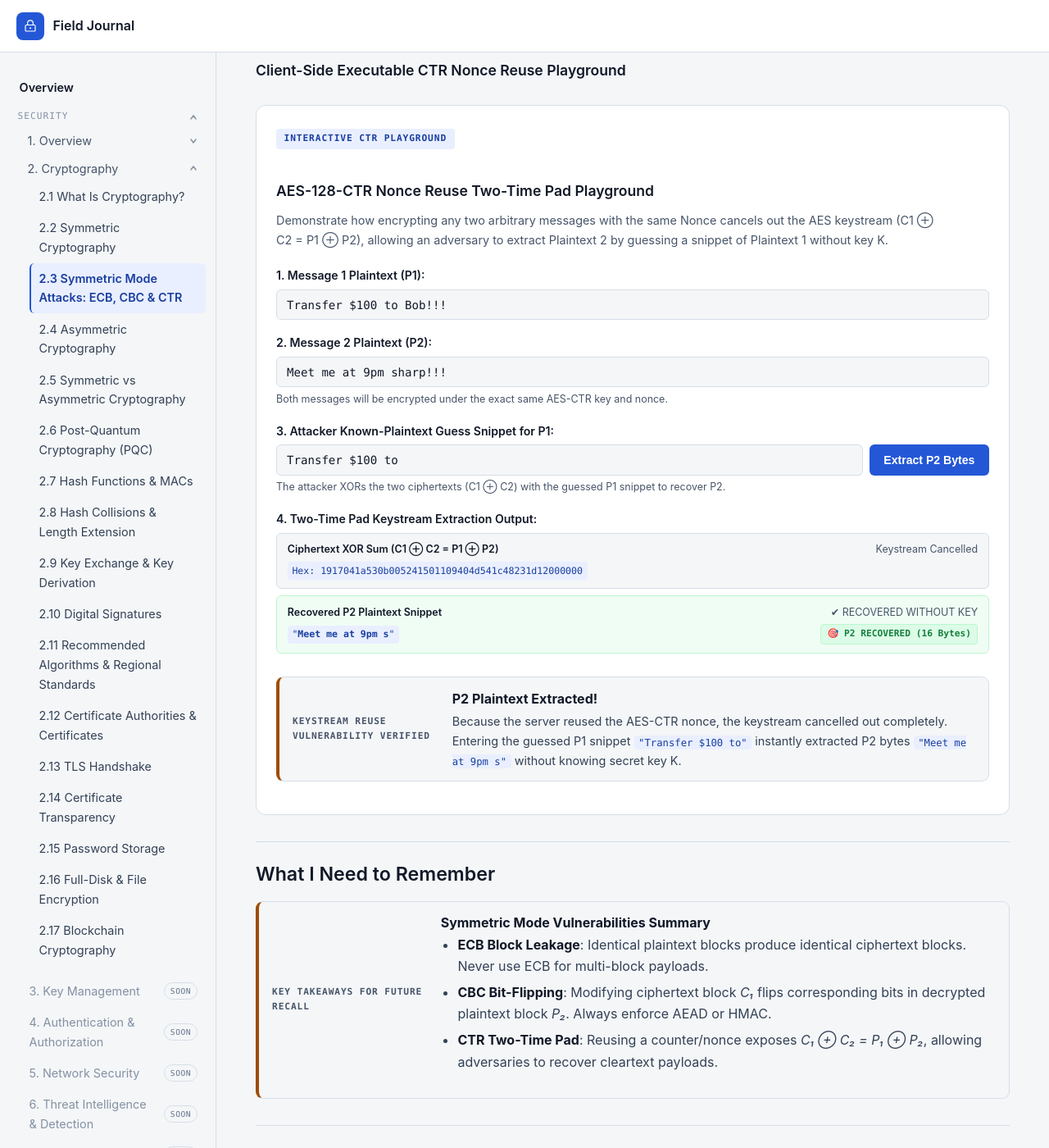
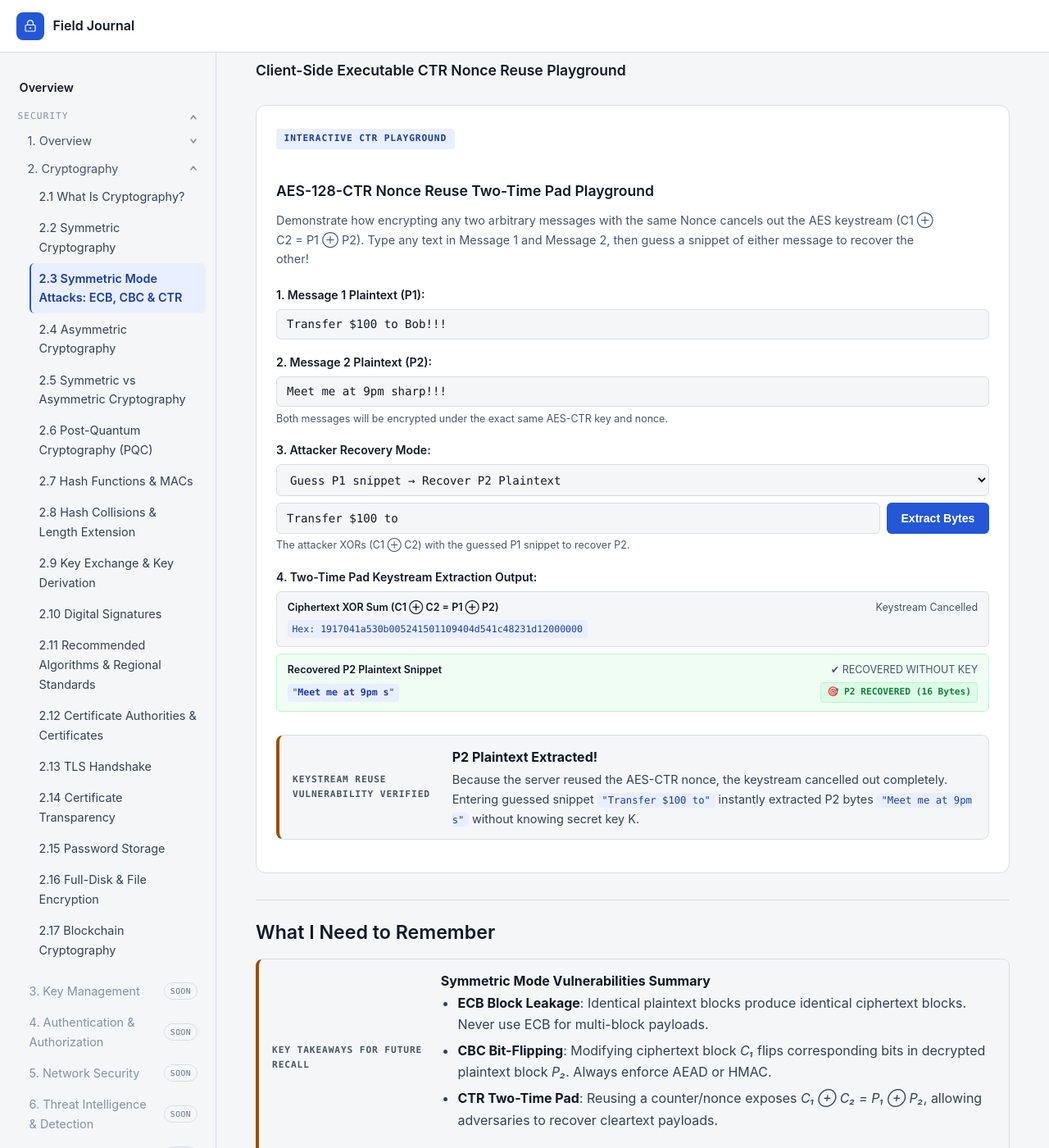
Before and after one commit to llody9977/journal, a Jekyll site: the page built from topics/symmetric-mode-attacks.md, in a window 1280 px wide and 1400 px high, scrolled down 6076 px. Shown: the whole window at 82% size. Built offline with Jekyll 4.4.1, drawn with Linux system fonts in a browser that asks for light colours.

Commit message:
feat(demo): add mode selector to CTR Nonce Reuse playground to allow recovering either P1 or P2

```diff
--- a/topics/symmetric-mode-attacks.md
+++ b/topics/symmetric-mode-attacks.md
@@ -677,7 +677,7 @@ If a nonce is reused under the same key, the exact same keystream **KS** is gene
   <div class="demo-header">
     <span class="demo-badge">Interactive CTR Playground</span>
     <h3>AES-128-CTR Nonce Reuse Two-Time Pad Playground</h3>
-    <p>Demonstrate how encrypting any two arbitrary messages with the same Nonce cancels out the AES keystream (C1 ⊕ C2 = P1 ⊕ P2), allowing an adversary to extract Plaintext 2 by guessing a snippet of Plaintext 1 without key K.</p>
+    <p>Demonstrate how encrypting any two arbitrary messages with the same Nonce cancels out the AES keystream (C1 ⊕ C2 = P1 ⊕ P2). Type any text in Message 1 and Message 2, then guess a snippet of either message to recover the other!</p>
   </div>
 
   <div class="demo-body">
@@ -695,12 +695,16 @@ If a nonce is reused under the same key, the exact same keystream **KS** is gene
 
     <!-- 2. Attacker Guess Input -->
     <div class="demo-form-group">
-      <label for="ctr-guess-input">3. Attacker Known-Plaintext Guess Snippet for P1:</label>
+      <label for="ctr-guess-mode">3. Attacker Recovery Mode:</label>
+      <select id="ctr-guess-mode" class="demo-input" style="margin-bottom: 0.5rem;">
+        <option value="guess_p1" selected>Guess P1 snippet → Recover P2 Plaintext</option>
+        <option value="guess_p2">Guess P2 snippet → Recover P1 Plaintext</option>
+      </select>
       <div style="display: flex; gap: 0.5rem;">
-        <input type="text" id="ctr-guess-input" class="demo-input" value="Transfer $100 to" placeholder="Enter guessed snippet of P1 (e.g. 'Transfer $100 to')...">
-        <button id="btn-recover-ctr" class="btn-primary" type="button" style="white-space: nowrap;">Extract P2 Bytes</button>
+        <input type="text" id="ctr-guess-input" class="demo-input" value="Transfer $100 to" placeholder="Enter guessed snippet...">
+        <button id="btn-recover-ctr" class="btn-primary" type="button" style="white-space: nowrap;">Extract Bytes</button>
       </div>
-      <small class="demo-help">The attacker XORs the two ciphertexts (C1 ⊕ C2) with the guessed P1 snippet to recover P2.</small>
+      <small class="demo-help" id="ctr-mode-help">The attacker XORs (C1 ⊕ C2) with the guessed P1 snippet to recover P2.</small>
     </div>
 
     <!-- 3. Decryption Result -->
@@ -717,14 +721,16 @@ If a nonce is reused under the same key, the exact same keystream **KS** is gene
 (function() {
   const p1Input = document.getElementById('ctr-p1-input');
   const p2Input = document.getElementById('ctr-p2-input');
+  const modeSelect = document.getElementById('ctr-guess-mode');
   const guessInput = document.getElementById('ctr-guess-input');
   const btnRecover = document.getElementById('btn-recover-ctr');
   const outputContainer = document.getElementById('ctr-extraction-output');
+  const modeHelp = document.getElementById('ctr-mode-help');
 
   const keyHex = "000102030405060708090a0b0c0d0e0f";
   const nonceHex = "000000000000000000000001";
 
-  if (!p1Input || !p2Input || !guessInput || !btnRecover || !outputContainer) return;
+  if (!p1Input || !p2Input || !modeSelect || !guessInput || !btnRecover || !outputContainer) return;
 
   function hexToBytes(hex) {
     hex = hex.replace(/\s+/g, '');
@@ -743,6 +749,13 @@ If a nonce is reused under the same key, the exact same keystream **KS** is gene
     try {
       const p1Text = p1Input.value;
       const p2Text = p2Input.value;
+      const mode = modeSelect.value;
+
+      if (mode === 'guess_p1') {
+        modeHelp.textContent = 'The attacker XORs (C1 ⊕ C2) with the guessed P1 snippet to recover P2.';
+      } else {
+        modeHelp.textContent = 'The attacker XORs (C1 ⊕ C2) with the guessed P2 snippet to recover P1.';
+      }
 
       const keyBytes = hexToBytes(keyHex);
       const counterBytes = new Uint8Array(16);
@@ -794,16 +807,17 @@ If a nonce is reused under the same key, the exact same keystream **KS** is gene
         </div>
       </div>`;
 
+      const targetLabel = (mode === 'guess_p1') ? 'P2' : 'P1';
       const isTargetFound = recoveredStr.length > 0;
       html += `
       <div class="ecb-block-item ${isTargetFound ? 'target-block-decrypted' : ''}">
         <div class="block-meta">
-          <span class="block-num">Recovered P2 Plaintext Snippet</span>
-          <span class="block-plain-preview">${isTargetFound ? '✔ RECOVERED WITHOUT KEY' : 'Enter P1 Snippet'}</span>
+          <span class="block-num">Recovered ${targetLabel} Plaintext Snippet</span>
+          <span class="block-plain-preview">${isTargetFound ? '✔ RECOVERED WITHOUT KEY' : 'Enter Snippet'}</span>
         </div>
         <div class="block-hex-val">
           <code>"<strong>${recoveredStr}</strong>"</code>
-          ${isTargetFound ? `<span class="matched-tag">🎯 P2 RECOVERED (${recoveredBytes.length} Bytes)</span>` : ''}
+          ${isTargetFound ? `<span class="matched-tag">🎯 ${targetLabel} RECOVERED (${recoveredBytes.length} Bytes)</span>` : ''}
         </div>
       </div>`;
 
@@ -814,8 +828,8 @@ If a nonce is reused under the same key, the exact same keystream **KS** is gene
         <div class="security-layer security-layer-direct" style="margin-top: 1.25rem;">
           <div class="security-layer-label">Keystream Reuse Vulnerability Verified</div>
           <div>
-            <strong>P2 Plaintext Extracted!</strong>
-            <p style="margin-bottom:0;">Because the server reused the AES-CTR nonce, the keystream cancelled out completely. Entering the guessed P1 snippet <code>"${guessStr}"</code> instantly extracted P2 bytes <code>"${recoveredStr}"</code> without knowing secret key K.</p>
+            <strong>${targetLabel} Plaintext Extracted!</strong>
+            <p style="margin-bottom:0;">Because the server reused the AES-CTR nonce, the keystream cancelled out completely. Entering guessed snippet <code>"${guessStr}"</code> instantly extracted ${targetLabel} bytes <code>"${recoveredStr}"</code> without knowing secret key K.</p>
           </div>
         </div>`;
       }
```
Also changed, not shown: other parts of topics/symmetric-mode-attacks.md (+1 -0 lines).
